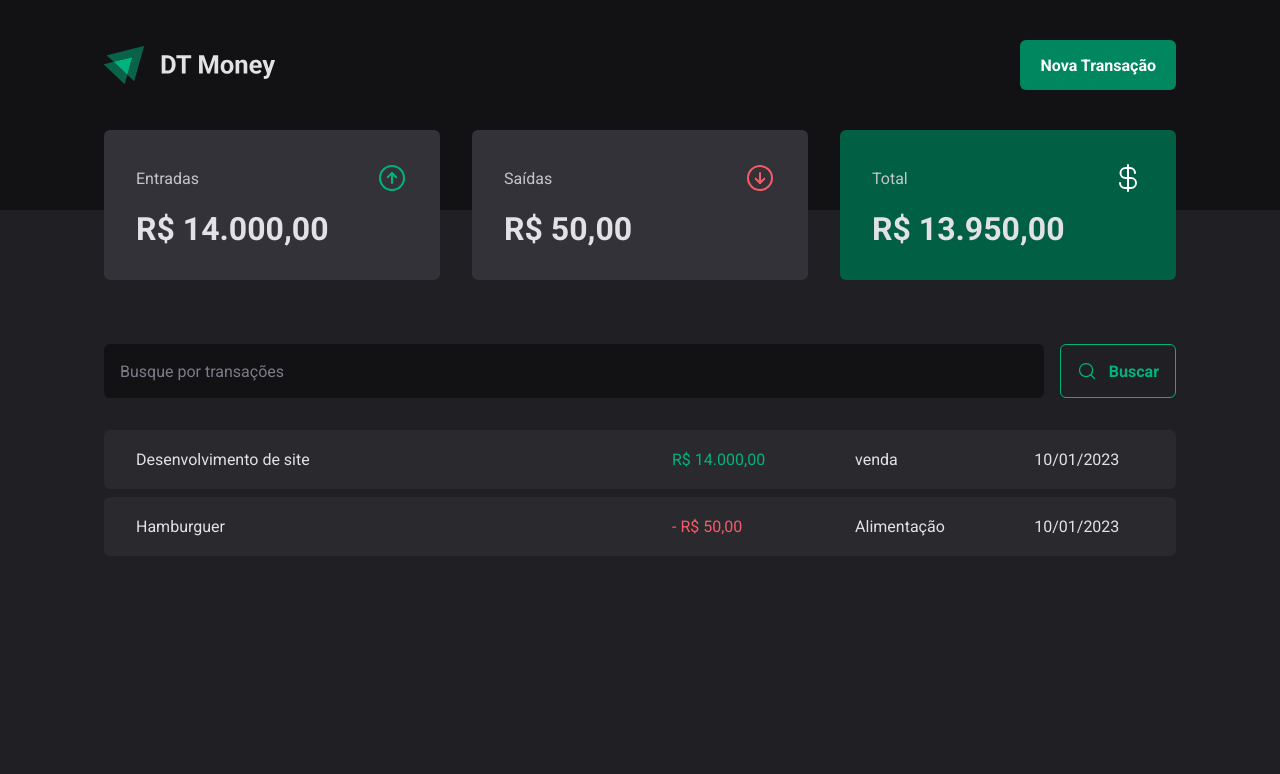
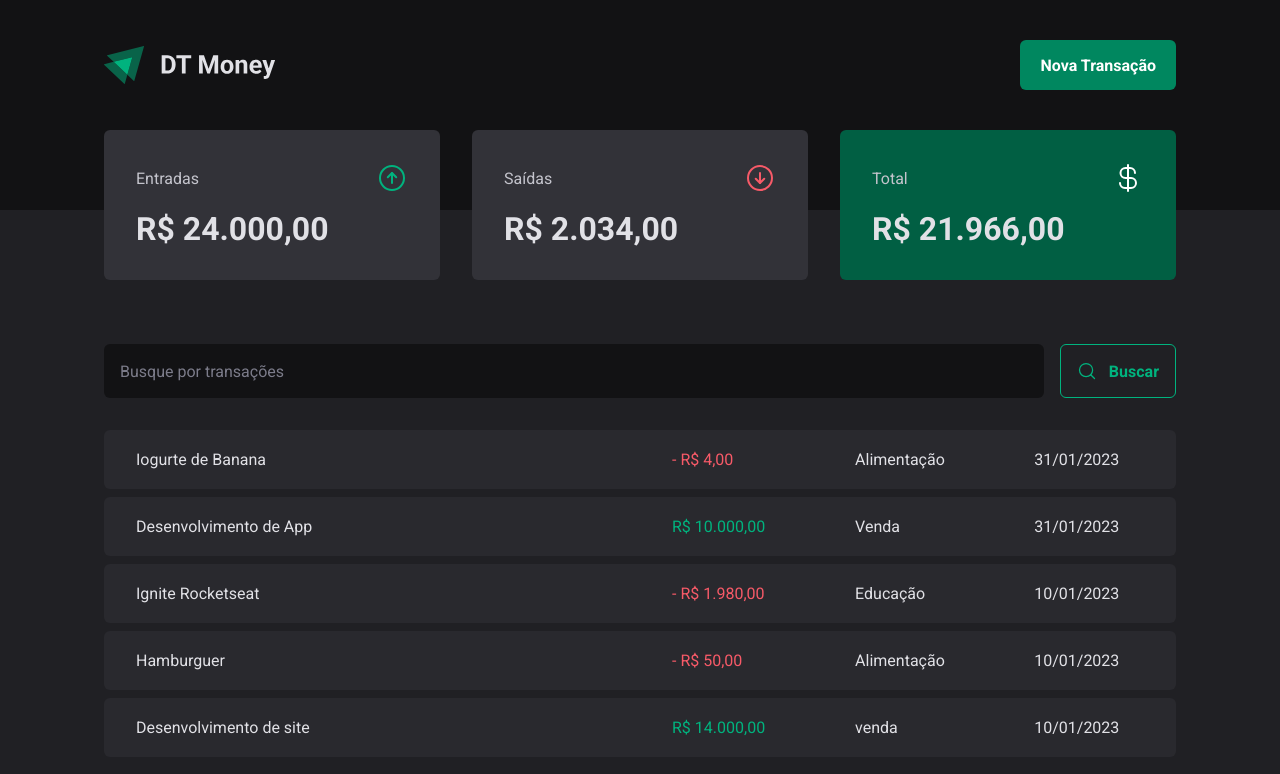
Before and after one commit to pedroeduardobibiano/MK-Money, a React (Vite) app: page / in a window 1280 px wide. Shown: the top 774 px of the page. Built offline with nearby package versions, Linux system fonts and the light colour scheme; data requests are answered from the project's data file.

Commit message:
Axios-contextNewTransaction

```diff
--- a/package.json
+++ b/package.json
@@ -13,6 +13,7 @@
     "@hookform/resolvers": "^2.9.10",
     "@radix-ui/react-dialog": "^1.0.2",
     "@radix-ui/react-radio-group": "^1.1.0",
+    "axios": "^1.2.5",
     "phosphor-react": "^1.4.1",
     "react": "^18.2.0",
     "react-dom": "^18.2.0",
--- a/server.json
+++ b/server.json
@@ -15,6 +15,30 @@
       "category": "Alimentação",
       "price": 50,
       "createdAt": "2023-01-10T23:38:41.318Z"
+    },
+    {
+      "id": 3,
+      "description": "Ignite Rocketseat",
+      "type": "outcome",
+      "category": "Educação",
+      "price": 1980,
+      "createdAt": "2023-01-10T23:39:41.318Z"
+    },
+    {
+      "description": "Desenvolvimento de App",
+      "category": "Venda",
+      "price": 10000,
+      "type": "income",
+      "createdAt": "2023-01-31T00:19:15.400Z",
+      "id": 4
+    },
+    {
+      "description": "Iogurte de Banana",
+      "category": "Alimentação",
+      "price": 4,
+      "type": "outcome",
+      "createdAt": "2023-01-31T00:44:46.460Z",
+      "id": 5
     }
   ]
 }
--- a/src/components/NewTransactionModal/index.tsx
+++ b/src/components/NewTransactionModal/index.tsx
@@ -1,38 +1,56 @@
 import * as Dialog from '@radix-ui/react-dialog'
-import * as RadioGroup from '@radix-ui/react-radio-group'
 import { CloseButton, Content, Overlay, TransactionType, TransactionTypeButton } from './styles'
 
 import * as z from 'zod'
 
 import { ArrowCircleDown, ArrowCircleUp, X } from 'phosphor-react'
-import { TypeOf } from 'zod'
 import { zodResolver } from '@hookform/resolvers/zod'
-import { useForm } from 'react-hook-form'
+import { Controller, useForm } from 'react-hook-form'
+import { api } from '../../lib/axios'
+import { useContext } from 'react'
+import { TransactionsContext } from '../../contexts/TransactionsContext'
 
 
 const newTransactionFormSchema = z.object({
-    desciption: z.string(),
+    description: z.string(),
     price: z.number(),
     category: z.string(),
-    // type: z.enum(['income', 'outcome']),
+    type: z.enum(['income', 'outcome']),
 })
 
 type newTransactionFormInputs = z.infer<typeof newTransactionFormSchema>
 
 export function NewTransactionModal() {
+
+
+    const{createTransaction} = useContext(TransactionsContext)
+
     const {
+        control,
         register,
         handleSubmit,
-        formState: { isSubmitting }
+        formState: { isSubmitting },
+        reset,
     }
         = useForm<newTransactionFormInputs>({
-            resolver: zodResolver(newTransactionFormSchema)
+            resolver: zodResolver(newTransactionFormSchema),
+            defaultValues: {
+                type: 'income',
+            }
         })
 
 
     async function handleCreateNewTransaction(data: newTransactionFormInputs) {
-        await new Promise(resolver => setTimeout(resolver, 2000))
-        console.log(data)
+        const { description, price, category, type } = data
+
+        await createTransaction({
+            description,
+            price,
+            category,
+            type
+        })
+
+        reset()
     }
 
 
@@ -52,7 +70,7 @@ export function NewTransactionModal() {
                             placeholder='Descrição'
                             type="text "
                             required
-                            {...register('desciption')}
+                            {...register('description')}
                         />
                         <input
                             placeholder='Preço' type
@@ -67,7 +85,15 @@ export function NewTransactionModal() {
                             {...register('category')}
                         />
 
-                        <TransactionType>
+
+                        <Controller
+                            control={control}
+                            name="type"
+                            render={({ field }) => {
+                                return (
+                                    <TransactionType
+                                        onValueChange={field.onChange}
+                                        value={field.value}>
                                         <TransactionTypeButton variant='income' value="income">
                                             Entrada
                                             <ArrowCircleUp size={24} />
@@ -78,6 +104,9 @@ export function NewTransactionModal() {
                                             <ArrowCircleDown size={24} />
                                         </TransactionTypeButton>
                                     </TransactionType>
+                                )
+                            }}
+                        />
 
                         <button type="submit" disabled={isSubmitting}>Cadastrar</button>
                     </form>
--- a/src/components/Summary/styles.ts
+++ b/src/components/Summary/styles.ts
@@ -38,4 +38,6 @@ export const SummaryCard = styled.div<SummaryCardProps>`
     ${props => props.variant === 'green' && css`
         background-color: ${props.theme["green-700"]};
     `}
+
+    /* background-color: ${props => props.variant === 'green' ? props.theme["green-500"] : ""}; */
 `;
--- a/src/contexts/TransactionsContext.tsx
+++ b/src/contexts/TransactionsContext.tsx
@@ -1,4 +1,5 @@
 import { Children, createContext, ReactNode, useEffect, useState } from "react";
+import { api } from "../lib/axios";
 import { Transactions } from "../pages/transactions";
 
 
@@ -11,13 +12,27 @@ interface Transaction {
     createdAt: string,
 }
 
+
+interface CreateTransactionInput {
+    description: string,
+    category: string,
+    price: number,
+    type: 'income' | 'outcome',
+
+}
+
+
 interface TransactionContextType {
     transactions: Transaction[];
+    fetchTransactions: (query?: string) => Promise<void>;
+    createTransaction: (data: CreateTransactionInput) => Promise<void>
 }
 
 interface TransactionsProviderProps {
     children: ReactNode
 }
+
+
 
 // export const TransactionsContext = createContext<TransactionContextType>({
 //     transactions: []
@@ -31,14 +46,34 @@ export function TransactionsProvider({ children }: TransactionsProviderProps) {
 
     const [transactions, setTransactions] = useState<Transaction[]>([])
 
-    async function loadTransactions() {
-        const response = await fetch('http://localhost:3333/transactions')
-        const data = await response.json();
-        setTransactions(data)
+    async function fetchTransactions(query?: string) {
+        const response = await api.get('transactions', {
+            params: {
+                _sort: "createdAt",
+                _order: 'desc',
+                q: query
+            }
+        })
+
+        setTransactions(response.data)
+    }
+
+    async function createTransaction(data: CreateTransactionInput) {
+        const { description, price, category, type } = data
+
+        const response = await api.post('transactions', {
+            description,
+            category,
+            price,
+            type,
+            createdAt: new Date(),
+        })
+
+        setTransactions(state => [response.data, ...state])
     }
 
     useEffect(() => {
-        loadTransactions();
+        fetchTransactions();
     }, [])
 
     //Ou
@@ -52,7 +87,7 @@ export function TransactionsProvider({ children }: TransactionsProviderProps) {
     // }, [])
 
     return (
-        <TransactionsContext.Provider value={{ transactions }}>
+        <TransactionsContext.Provider value={{ transactions, fetchTransactions, createTransaction }}>
             {children}
         </TransactionsContext.Provider>
     )
--- /dev/null
+++ b/src/lib/axios.ts
@@ -0,0 +1,5 @@
+import axios from "axios";
+
+export const api = axios.create({
+    baseURL: 'http://localhost:3333',
+})
--- a/src/pages/transactions/Components/SearchForm/index.tsx
+++ b/src/pages/transactions/Components/SearchForm/index.tsx
@@ -4,6 +4,8 @@ import { useForm } from "react-hook-form";
 import * as z from 'zod'
 
 import { zodResolver } from '@hookform/resolvers/zod'
+import { useContext } from "react";
+import { TransactionsContext } from "../../../../contexts/TransactionsContext";
 
 const searchFormSchema = z.object({
     query: z.string(),
@@ -14,6 +16,9 @@ type SearchFormInputs = z.infer<typeof searchFormSchema>;
 
 
 export function SearchForm() {
+
+    const { fetchTransactions } = useContext(TransactionsContext)
+
     const {
         register,
         handleSubmit,
@@ -25,7 +30,7 @@ export function SearchForm() {
     })
 
     async function handleSearchTransactions(data: SearchFormInputs) {
-        console.log(data)
+        await fetchTransactions(data.query)
     }
 
 
```
Also changed, not shown: 1 other file (tests, documents, lock files or other folders). Lines whose indentation alone changed are shown as unchanged.
